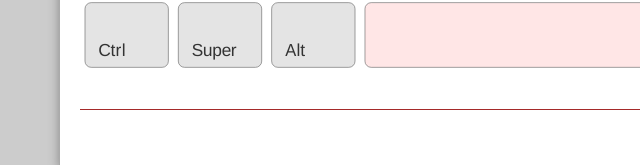
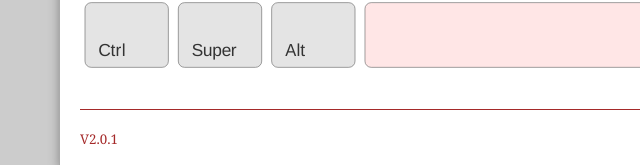
Before and after one commit to Yadikar-Cloud/Yadikar-Typest, a plain HTML site: page v2/index.html in a window 1280 px wide. Shown: the part 632-797 px from the top of the page, 0-640 px from the left. Drawn offline with Linux system fonts and the light colour scheme.

Commit message:
version number is shown.

```diff
--- a/v2/index.html
+++ b/v2/index.html
@@ -110,6 +110,7 @@
   </x-keyboard>
 
   <footer id="footer">
+  	<p>V2.0.1</p>
     <p class="translate" data-string="PoweredBy">Powered by <a href="https://www.yadikar.it/" target="_blank">Yadikar</a></p>
   </footer>
 </body>
--- a/v2/webtypist.css
+++ b/v2/webtypist.css
@@ -67,6 +67,9 @@ h1 + p {
 }
 
 footer {
+  display: flex;
+  flex-direction: row;
+  justify-content: space-between;
   border-top: 1px outset brown;
   font-size: smaller;
   padding: .5em 0;
```
